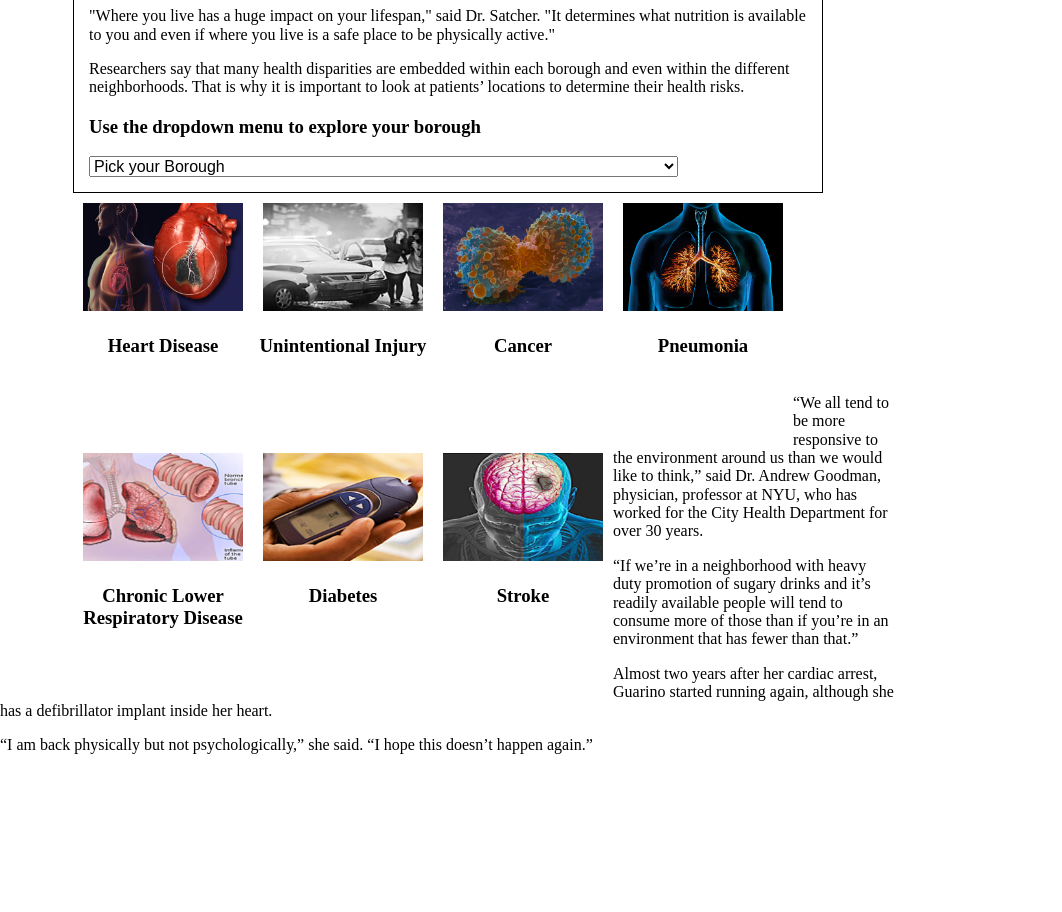
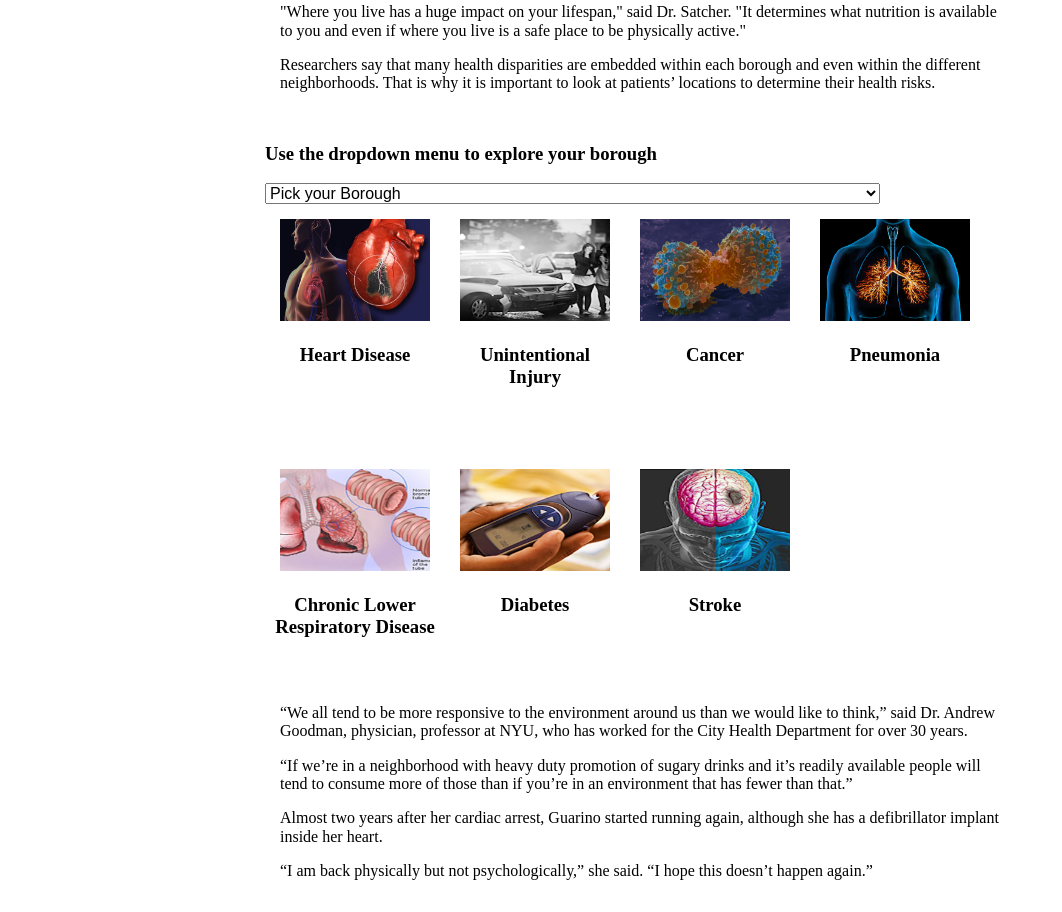
Before and after one commit to irespezza/filtering-assignment, a plain HTML site: page index.html in a window 1280 px wide. Shown: the part 791-1703 px from the top of the page, without its empty margins (0-1062 px from the left). Before the commit the page ends 1561 px from the top, so only its background shows below. Drawn offline with nearby package versions, Linux system fonts and the light colour scheme.

Commit message:
fixed position problem & double flipping

```diff
--- a/index.html
+++ b/index.html
@@ -57,11 +57,11 @@
           Researchers say that many health disparities are embedded within each borough and even within the different neighborhoods. That is why it is important to look at patients’ locations to determine their health risks.
         </p>
 
+      </div>
 
 
 
-
-
+      <div class="filter-container">
         <h3>Use the dropdown menu to explore your borough</h3>
         <!-- this is the div for the menu -->
         <select class="filter">
@@ -72,7 +72,7 @@
                     <option value="queens">Queens</option>
                     <option value="staten-island">Staten Island</option>
                 </select>
-            </div>
+
         <!-- closes the div for the filter -->
 
 
@@ -127,16 +127,6 @@
           <!-- closes stroke -->
         </div>
         <!-- closes item default div -->
-
-
-
-
-
-
-</div>
-<!-- closes article  -->
-
-
 
 
         <!-- //data for bronx starts here// -->
@@ -410,7 +400,8 @@
         <!-- data for staten-island ends here -->
       </div>
 
-<p>“We all tend to be more responsive to the environment around us than we would like to think,”  said Dr. Andrew Goodman, physician, professor at NYU, who has worked for the City Health Department for over 30 years.
+      <div class="article">
+        <p>“We all tend to be more responsive to the environment around us than we would like to think,” said Dr. Andrew Goodman, physician, professor at NYU, who has worked for the City Health Department for over 30 years.
         </p>
         <p>
           “If we’re in a neighborhood with heavy duty promotion of sugary drinks and it’s readily available people will tend to consume more of those than if you’re in an environment that has fewer than that.”
@@ -421,8 +412,10 @@ Almost two years after her cardiac arrest, Guarino started running again, althou
         <p>
           “I am back physically but not psychologically,” she said. “I hope this doesn’t happen again.”
         </p>
+      </div>
 
     </div>
+
     <!-- closes container div -->
 
 
--- a/style.css
+++ b/style.css
@@ -12,31 +12,22 @@ You will find this is far easier than the opposite task of using CSS to cram you
 @import url('https://cdnjs.cloudflare.com/ajax/libs/normalize/7.0.0/normalize.min.css');
 /* Start your base/mobile styles here */
 
-
 .byline {
   font-size: 12px;
 }
 
 .container {
   max-width: 750px;
-  margin: auto;
-  /* padding: 10px; */
+  margin: 0 auto;
+  display: block;
+}
 
-}
 .article, .articleii, .interactiveelem, .hold-image, .byline {
   width: 100%;
   padding: 15px;
-  border: 1px;
-  border-color: black;
-  border-style: solid;
 }
 
-
-.disease {
-  padding: 5px;
-}
-
-.disease, .front, .data {
+.disease .front, .data {
   position: absolute;
   /* width: 100%; */
   height: 100%;
@@ -78,10 +69,21 @@ You will find this is far easier than the opposite task of using CSS to cram you
   float: left;
   width: 50%;
   position: relative;
+  height: 100%;
+  max-width: 180px;
+  min-height: 250px;
+  padding: 10px;
+  box-sizing: border-box;
+}
+
+.filter-container {
+  border: 1px;
+  /* border-color: black;
+  border-style: solid; */
 }
 
 .item {
-  min-height: 185px;
+  /* min-height: 185px; */
   text-align: center;
   display: none;
 }
@@ -104,7 +106,6 @@ You will find this is far easier than the opposite task of using CSS to cram you
   padding: 5px;
 }
 
-
 .hold-image img {
   max-width: 100%;
 }
@@ -113,8 +114,6 @@ select {
   display: block;
   width: 100%;
 }
-
-
 
 * {
   box-sizing: border-box;
@@ -125,21 +124,16 @@ html, body {
   font-size: 16px;
 }
 
+p {
+  clear: both;
+}
+
 /* Tablet/Desktop overrides */
 
 @media(min-width: 681px) {
   /* Any adjustments for tablets and larger go here. Note these styles will be applied to anything 681px or larger -- so tablet AND desktop */
-  .container .disease .item {
-    width: 100%;
-    max-width: 50%;
-  }
-
   .filter {
     max-width: 82%;
-  }
-
-  body {
-    width: 70%;
   }
 }
 
```
Lines whose indentation alone changed are shown as unchanged.
